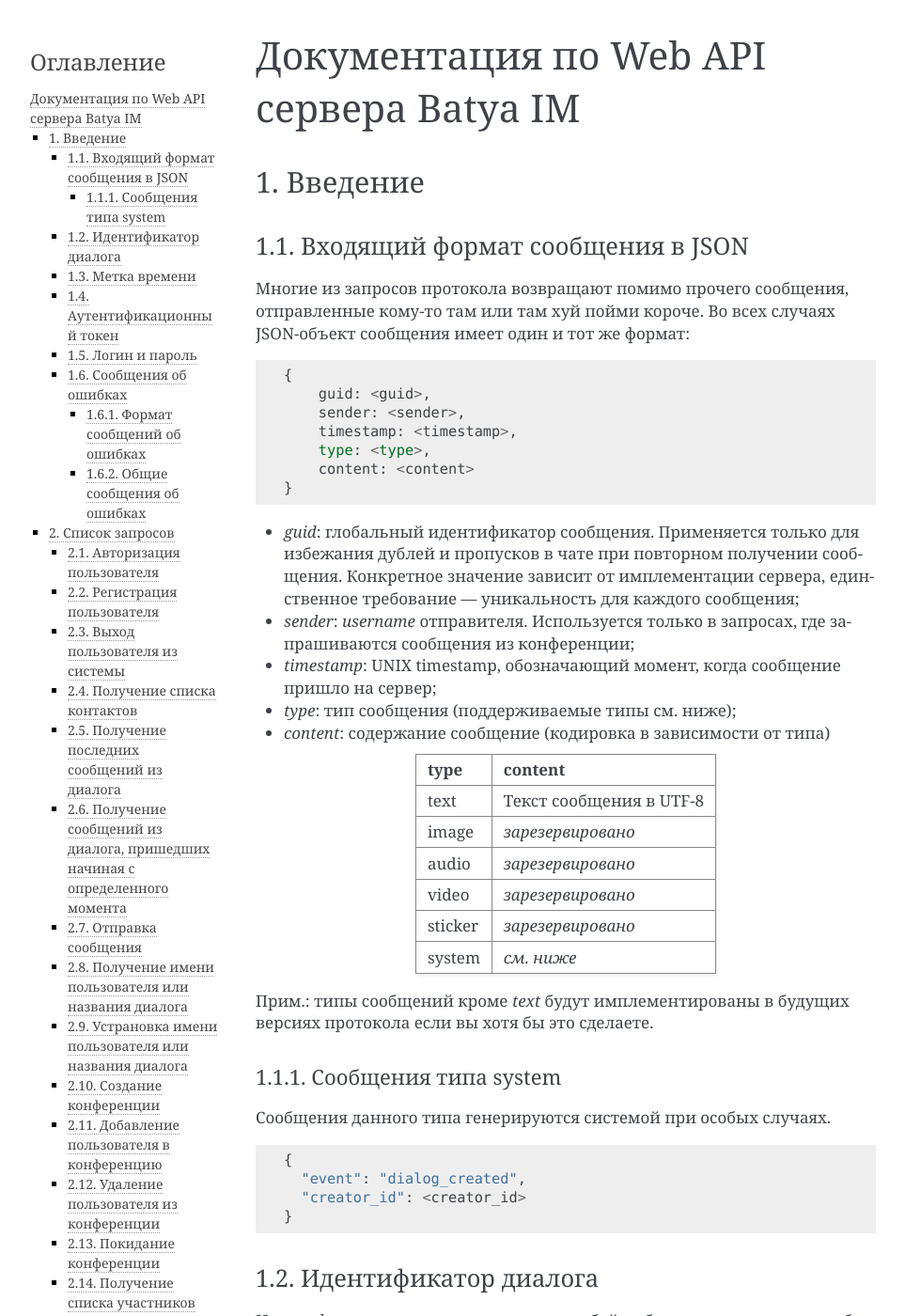
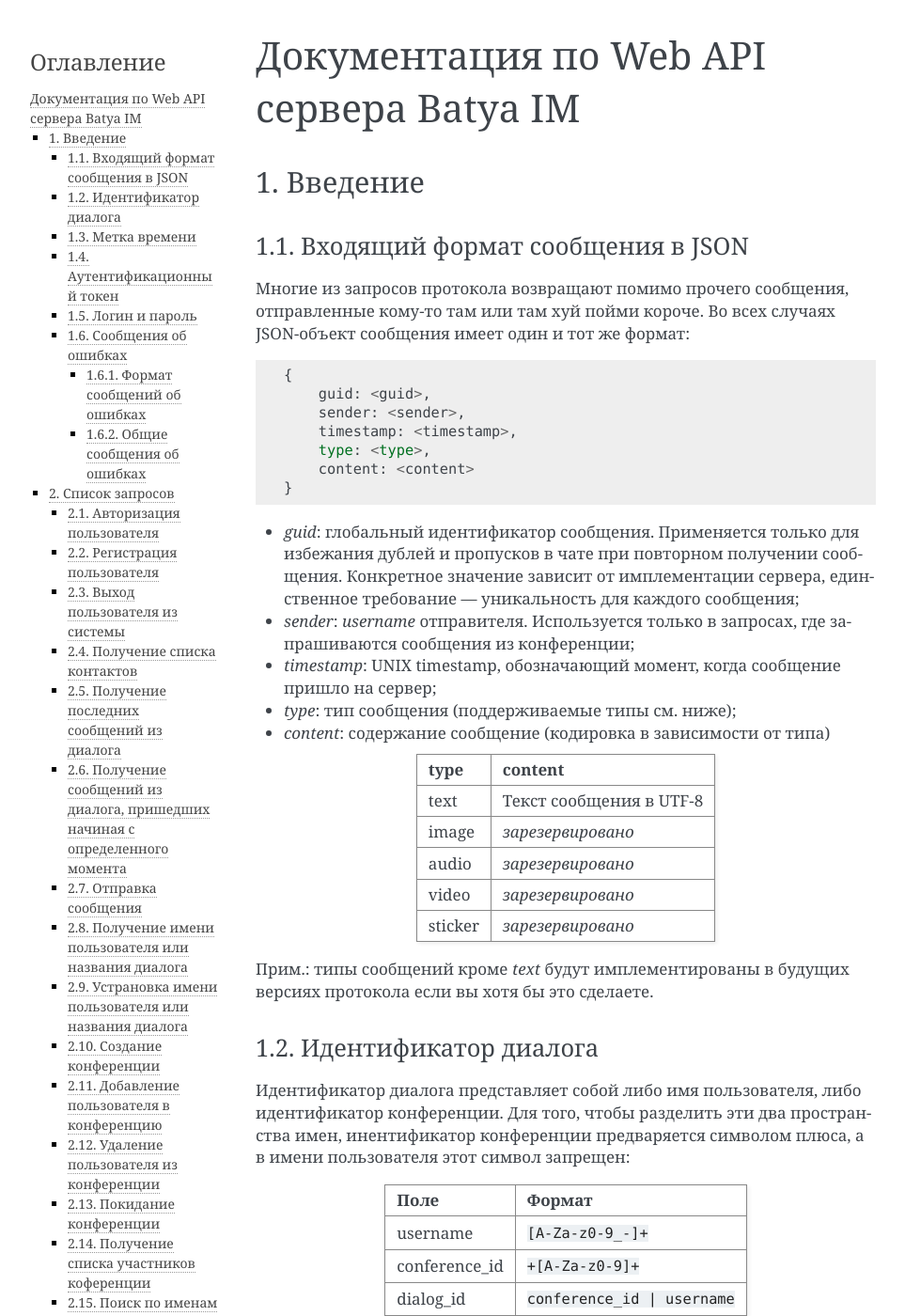
Before and after one commit to frnkySila/batya-api, a Sphinx documentation site: the page built from docs/source/index.rst, in a window 1280 px wide and 1400 px high. Shown: the whole window at 94% size, without its empty margins (148-1111 px from the left). Built offline with Sphinx 7.4.7, drawn with Linux system fonts in a browser that asks for light colours.

Commit message:
Удалил про сообщения типа system

```diff
--- a/docs/source/index.rst
+++ b/docs/source/index.rst
@@ -34,24 +34,9 @@
 audio    *зарезервировано*
 video    *зарезервировано*
 sticker  *зарезервировано*
-system   *см. ниже*
 ======== ========================
 
 Прим.: типы сообщений кроме `text` будут имплементированы в будущих версиях протокола если вы хотя бы это сделаете.
-
-1.1.1. Сообщения типа system
-~~~~~~~~~~~~~~~~~~~~~~~~~~~~
-
-Сообщения данного типа генерируются системой при особых случаях.
-
-::
-
-  {
-    "event": "dialog_created",
-    "creator_id": <creator_id>
-  }
-
-..
 
 1.2. Идентификатор диалога
 ''''''''''''''''''''''''''
```
